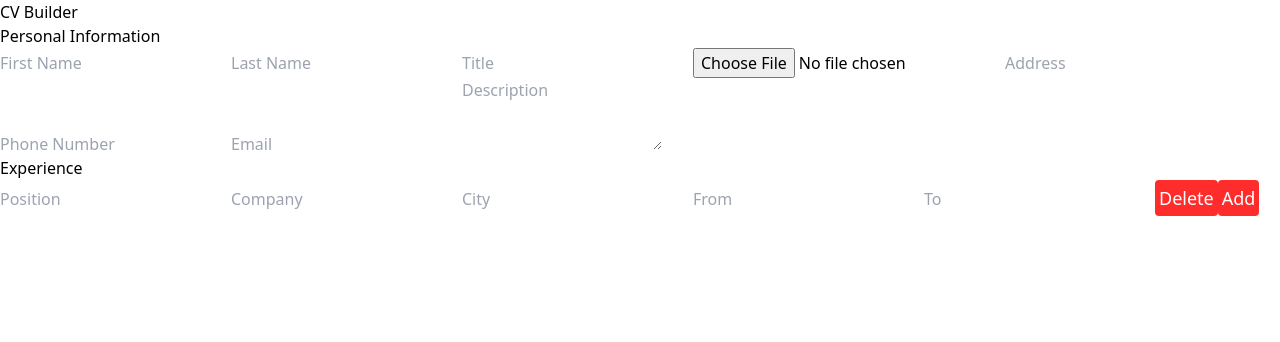
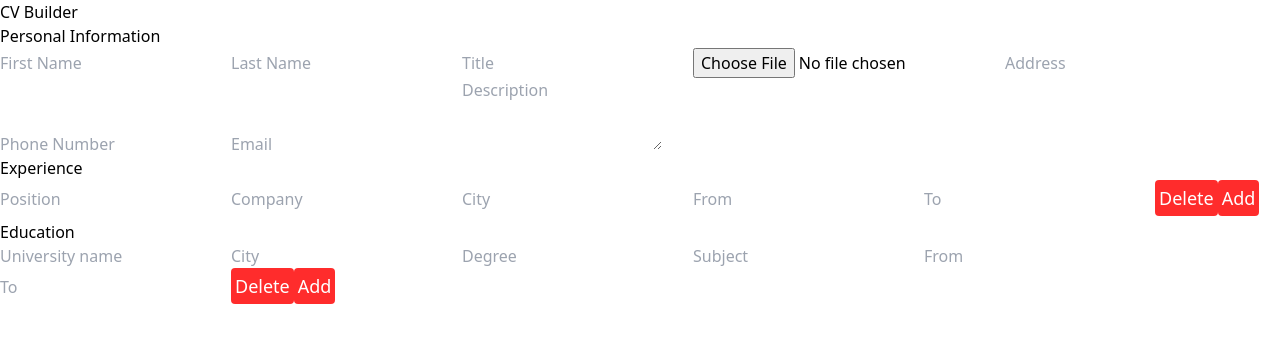
Before and after one commit to nikhilpelne20/Cv-Application-v1, a React (Vite) app: page / in a window 1280 px wide. Shown: the top 342 px of the page. Built offline with nearby package versions, Linux system fonts and the light colour scheme.

Commit message:
add education section

```diff
--- a/src/components/CVForm/CVForm.jsx
+++ b/src/components/CVForm/CVForm.jsx
@@ -1,12 +1,16 @@
 import React from "react";
 import Personal from "./Personal";
 import Experience from "./Experience";
+import Education from "./Education";
+import Section from "../Utils/Section";
 
 export default function CVForm() {
   return (
     <div>
       <Personal />
       <Experience/>
+      <Education/>
+
     </div>
   );
 }
--- /dev/null
+++ b/src/components/CVForm/Education.jsx
@@ -0,0 +1,36 @@
+import React from 'react'
+import Section from '../Utils/Section'
+import Input from '../Utils/Input'
+
+export default function Education() {
+  return (
+    <Section title="Education">
+    <Input type="text"
+        name="university name"
+        placeholder="University name"
+    />
+    <Input type="text"
+        name="city"
+        placeholder="City"
+    />
+    <Input type="text"
+        name="degree"
+        placeholder="Degree"
+    />
+    <Input type="text"
+        name="subject"
+        placeholder="Subject"
+    />
+    <Input type="text"
+        name="from"
+        placeholder="From"
+    />
+    <Input type="text"
+        name="to"
+        placeholder="To"
+    />
+    <button>Delete</button>
+    <button className='button-blue'>Add</button>
+    </Section>
+  )
+}
```
